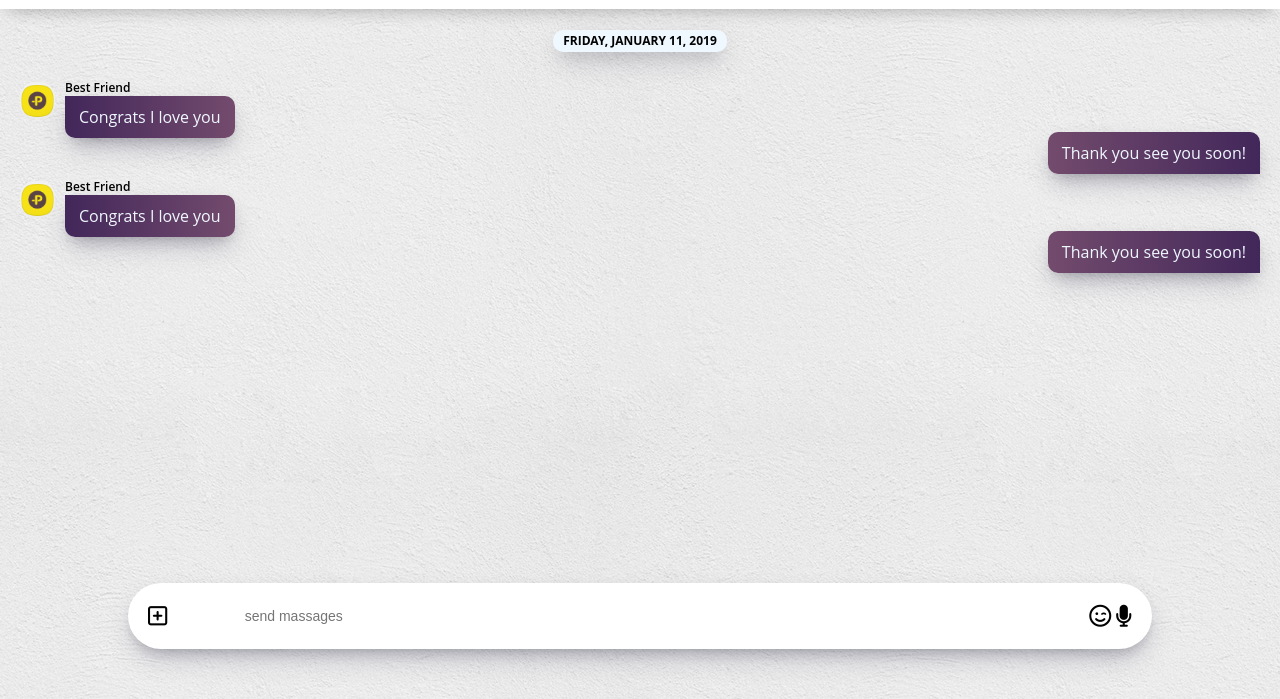
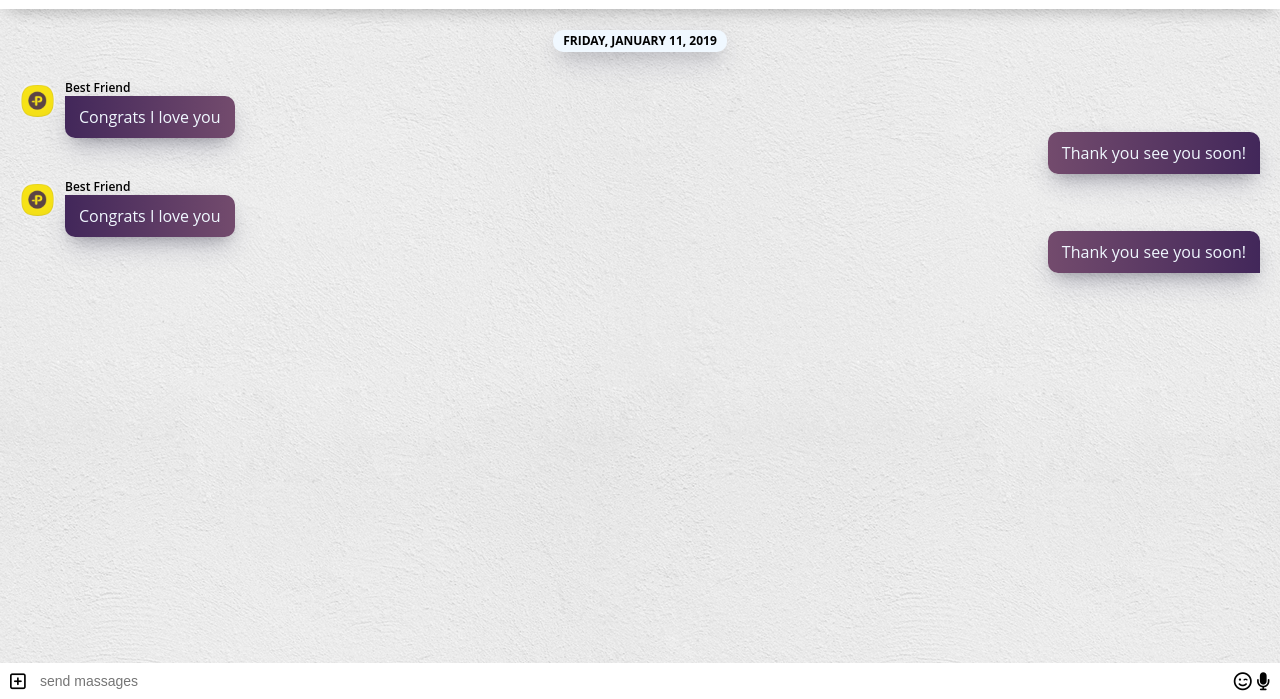
Before and after one commit to ybh1760/kakao-clone-v2, a plain HTML site: page chat.html in a window 1280 px wide. Shown: the part 101-800 px from the top of the page. Drawn offline with Linux system fonts and the light colour scheme.

Commit message:
chat-massage-css

```diff
--- a/chat.html
+++ b/chat.html
@@ -77,14 +77,12 @@
         </li>
       </ul>
     </main>
-    <div class="chat__write">
-      <div class="chat__write-column">
+    <div class="chat__write-container">
+      <input type="text" class="chat__write" placeholder="send massages" />
+      <div class="chat__icon-left chat__icon">
         <i class="far fa-plus-square"></i>
       </div>
-      <div class="chat__write-column">
-        <input type="text" placeholder="send massages" />
-      </div>
-      <div class="chat__write-column">
+      <div class="chat__icon-right chat__icon">
         <span class="chat__write-icon">
           <i class="far fa-smile-wink"></i>
         </span>
--- a/css/chat.css
+++ b/css/chat.css
@@ -8,50 +8,65 @@
     0 -6px 16px -6px rgba(0, 0, 0, 0.025);
 }
 
-.chat__write {
+.chat__write-container {
   position: fixed;
-  width: 80%;
-  bottom: 50px;
-  margin: 0 auto;
-  left: 0;
-  right: 0;
-  background-color: #ffffff;
+  width: 100%;
+  bottom: 0px;
   display: flex;
   justify-content: space-between;
   align-items: center;
-  padding: 15px 20px;
+}
+
+.chat__icon-left {
+  position: absolute;
+  left: 10px;
+}
+.chat__icon-right {
+  position: absolute;
+  right: 10px;
+}
+
+.chat__write {
+  margin: 0 auto;
+  padding: 10px 40px;
+  width: 100%;
+  border: none;
+  font-size: 14px;
+  transition: all 0.5s ease-in-out;
+}
+
+.chat__write:focus {
+  outline: none;
   border-radius: 40px;
+  width: 80%;
+  transform: translateY(-50px);
   box-shadow: 0 13px 27px -5px rgba(50, 50, 93, 0.25),
     0 8px 16px -8px rgba(0, 0, 0, 0.3), 0 -6px 16px -6px rgba(0, 0, 0, 0.025);
 }
+.chat__icon {
+  font-size: 18px;
+  transition: opacity 0.3s ease-in-out;
+}
+
+.chat__write:focus ~ .chat__icon {
+  opacity: 0;
+}
+
 .chat-body .status-bar,
 .chat-body .header {
   padding: 0px 20px;
 }
+
 .chat-body {
   padding: 10px 0px;
   padding-top: 100px;
 }
+
 .chat-screen {
   background-image: url("../images/chatBg.png");
   min-height: 1000vh;
 }
-.chat__write-column:nth-child(2) {
-  width: 80%;
-}
 
-.chat__write-column input {
-  padding: 10px;
-  width: 100%;
-  border: none;
-  font-size: 14px;
-}
-.chat__write-column input:focus {
-  outline: none;
-}
-.chat__write-column i {
-  font-size: 22px;
-}
 .chat-screen .chat__massage {
   display: flex;
   flex-direction: column;
```
